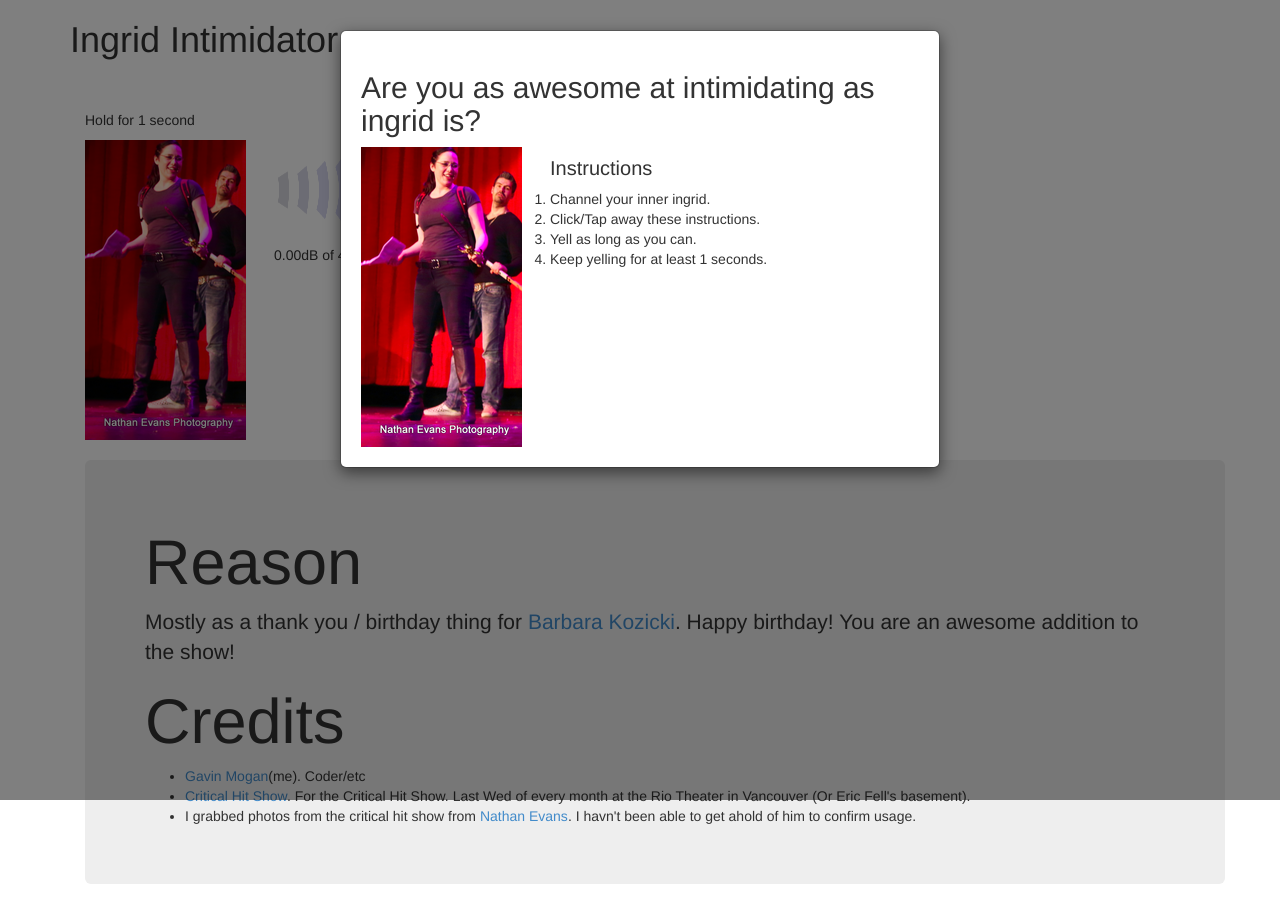
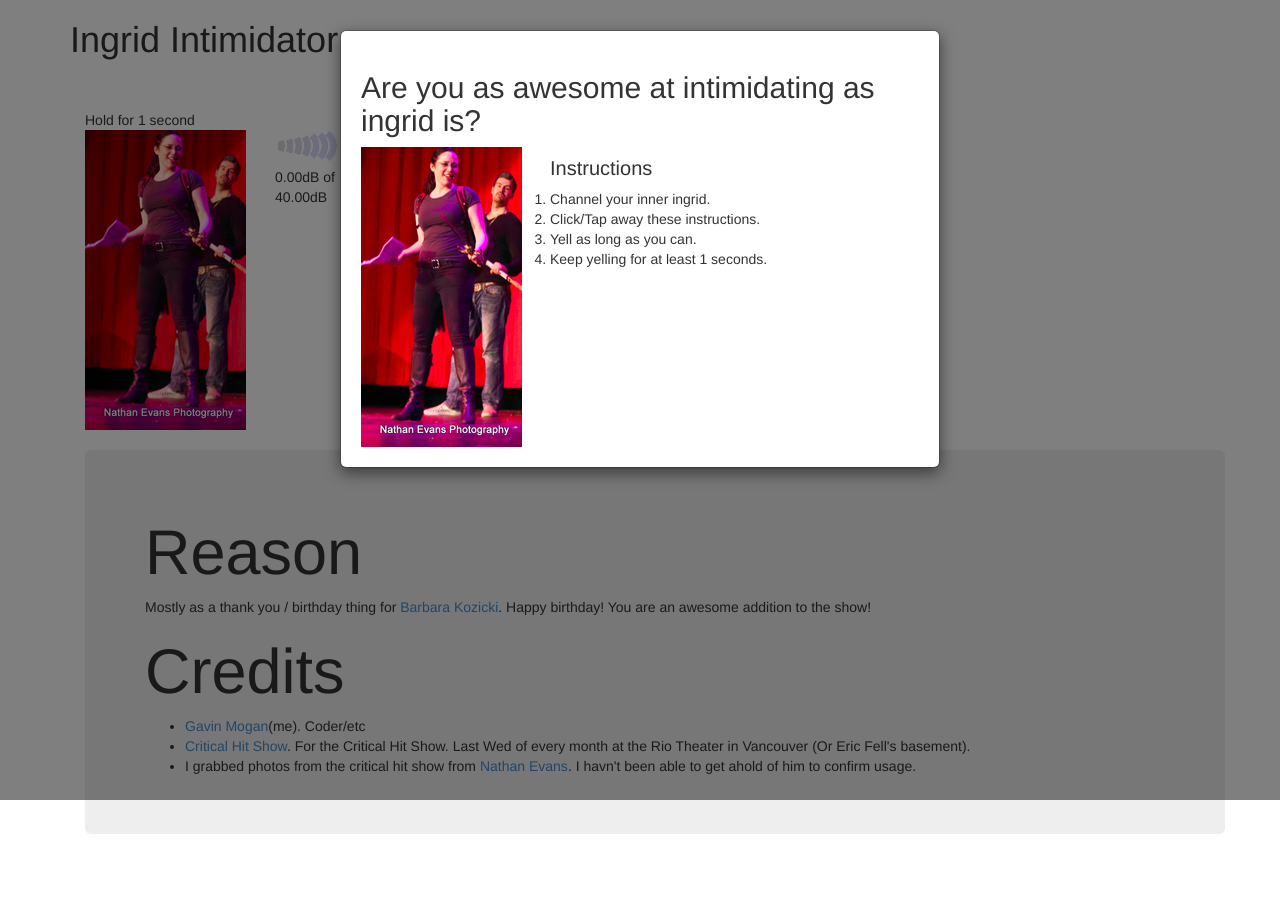
Before and after one commit to halkeye/ingrid_intimidator, a website: page index.html in a window 1280 px wide. Drawn offline with Linux system fonts and the light colour scheme.

Commit message:
Remove meter and use bootstrap grids Looks half decent on devices now

```diff
--- a/bower.json
+++ b/bower.json
@@ -15,6 +15,7 @@
   "dependencies": {
     "bootstrap": "~3.1.1",
     "HumanizeDuration.js": "https://github.com/EvanHahn/HumanizeDuration.js.git",
-    "tinycolor": "~0.9.17"
+    "tinycolor": "~0.9.17",
+    "fontawesome": "~4.0.3"
   }
 }
--- a/index.html
+++ b/index.html
@@ -13,7 +13,7 @@
     <link rel="stylesheet" href="less/app.less.css" />
     <link rel="stylesheet" href="bower_components/fontawesome/css/font-awesome.css" />
   </head>
-  <body>
+  <body data-volume-high="40">
     <div class="container">
       <h1>Ingrid Intimidator</h1>
       <div id="signin_button" class="hide pull-right" style="position: absolute; right: 0">
@@ -43,26 +43,31 @@
     </div>
     <div class="container" id="main_container">
       <div id="meter_container">
-          <p id="volume_timer_container">
+        <div class="row">
+          <div class="container" id="volume_timer_container">
             <span id="volume_timer_hold_label">Hold</span>
             <span id="volume_timer_held_label">
               <i class="fa fa-star-o"></i>
               Awesome! Held
             </span>
             for <span id="volume_timer">1 min</span>
-          </p>
-        <div class="ingrid pull-left hidden-xs hidden-sm"></div>
-        <div class="brask pull-left visible-xs hidden-sm"></div>
-        <div class="volume_data pull-left">
-          <canvas id="volume_indicator"></canvas>
-          <br/>
-          <div class="data hide">
-            <meter max="150" high="40" value="0" id="volume_meter"></meter>
           </div>
-          <p id="volume_meter_text"></p>
         </div>
-        <div class="brask pull-left hidden-xs hidden-sm"></div>
+        <div class="row">
+          <div class="col-sm-5 col-md-2 hidden-xs hidden-sm">
+            <div class="ingrid"></div>
+          </div>
+          <div class="col-sm-2 col-md-1 volume_data">
+            <canvas id="volume_indicator"></canvas>
+            <br/>
+            <p id="volume_meter_text"></p>
+          </div>
+          <div class="col-md-2">
+            <div class="brask"></div>
+          </div>
+        </div>
       </div>
+
       <div class="container">
         <br/>
 
@@ -87,9 +92,9 @@
 
         <div class="jumbotron">
           <h1>Reason</h1>
-          <p>
+          <div>
             Mostly as a thank you / birthday thing for <a href="https://twitter.com/BarbaraKozicki/">Barbara Kozicki</a>. Happy birthday! You are an awesome addition to the show!
-          </p>
+          </div>
           <h1>Credits</h1>
           <ul>
             <li><a href="http://www.gavinmogan.com">Gavin Mogan</a>(me). Coder/etc</li>
--- a/js/jquery.soundwave.js
+++ b/js/jquery.soundwave.js
@@ -31,7 +31,7 @@
 
       var defaults = {
         line_width: canvas.width / 10,
-        line_gap: canvas.width / 10,
+        line_gap: 10,
         angle: 10,
         angle_growth: 0.10,
         color: '#0000FF',
--- a/js/main.js
+++ b/js/main.js
@@ -27,7 +27,7 @@
   javascriptNode = null;
   targetSuccessTime = 0;
   sustainTime = 1;
-  sustainValue = 40;
+  sustainValue = parseInt($('body').data('volumeHigh'), 10);
 
   volume = 0;
   baseVolume = -1;
@@ -36,8 +36,6 @@
   elm_volume_meter = $('#volume_meter');
   elm_timer = $('#volume_timer');
   elm_volume_meter_text = $('#volume_meter_text');
-
-  sustainValue = parseInt(elm_volume_meter.attr('high'), 10);
 
   loadLeaderboard = function () {
     window.gapi.client.load('games', 'v1', function () {
--- a/less/app.less
+++ b/less/app.less
@@ -16,8 +16,8 @@
 }
 
 #volume_indicator {
-  width: 100px;
-  height: 100px;
+  width: 100%;
+  height: 100%;
 }
 #main_container {
   padding: 40px 15px;
@@ -53,9 +53,9 @@
   margin-right: 10px;
   height: 300px;
   width: 200px;
-  @media (max-width: @screen-xs-max) {
+/*  @media (max-width: @screen-xs-max) {
     width: 150px;
-  }
+  }*/
   background-size: 100% 100%;
   background-repeat: no-repeat;
   background-image: url(../img/brask_pants.png);
@@ -90,25 +90,3 @@
     color: green;
   }
 }
-
-/*
-#meter_container .data {
-  padding-left: 210px;
-  width: 100%;
-  height: 100%;
-  width: auto;
-}
-
-meter {
-  -webkit-appearance: none;
-  width: 100%;
-}
-meter::-webkit-meter-bar {
-  background: #FFF;
-  border: 1px solid #CCC;
-}
-meter::-webkit-meter-suboptimum-value {
-  background: #87C7DE;
-}*/
-
-#volume_pie_timer_container { height: 80px; width: 80px; }
```
Also changed, not shown: less/app.less.css.
